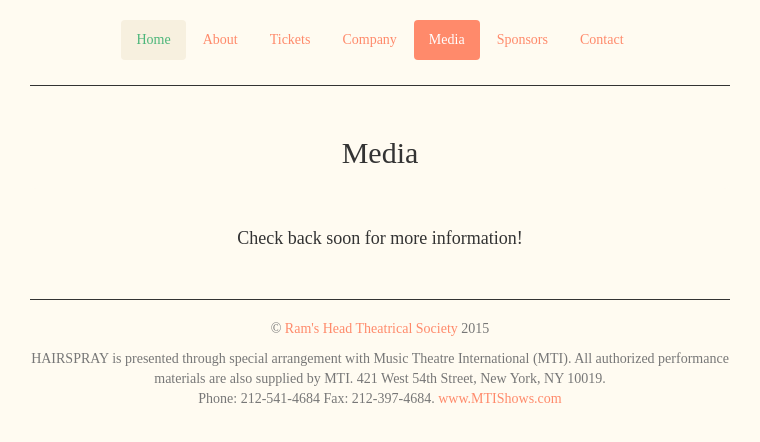
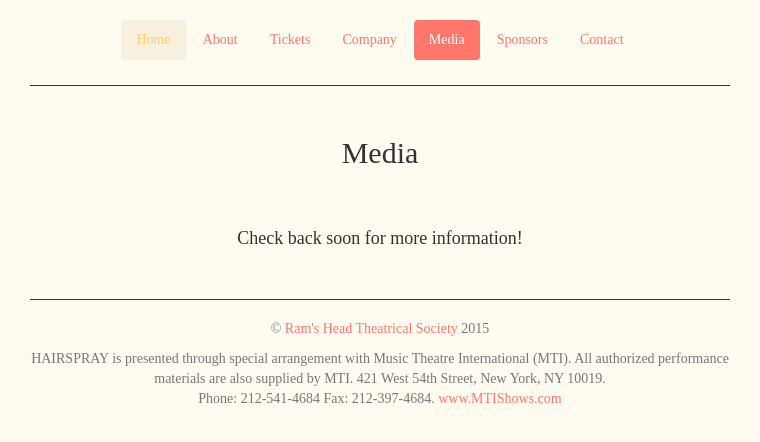
Before and after one commit to nmasharani/hairspray, a plain HTML site: page media.html in a window 1280 px wide. In both pictures the pointer is over the link "Home". Shown: the whole page, without its empty margins (260-1020 px from the left). Drawn offline with Linux system fonts and the light colour scheme.

Commit message:
updated CSS

```diff
--- a/css/custom.css
+++ b/css/custom.css
@@ -15,11 +15,13 @@ img {
 }
 
 a {
-	color: #FF8A6B;
+	/*color: #FF8A6B;*/
+	color:#FF766B;
 }
 
 a:hover, a:focus {
-	color:#4CB67A;
+	/*color:#4CB67A;*/
+	color:#FFCD6B;
 }
 
 .left {
@@ -30,7 +32,8 @@ a:hover, a:focus {
 }
 
 h1 {
-	color: #FF8A6B !important;
+	/*color: #FF8A6B !important;*/
+	color: #FF766B !important;
 	font-size:100px !important;
 }
 
@@ -47,19 +50,22 @@ ul.nav li.active a {
 .nav-pills > li.active > a:hover,
 .nav-pills > li.active > a:focus {
   color: #fff;
-  background-color: #FF8A6B;
+  /*background-color: #FF8A6B;*/
+  background-color: #FF766B;
 }
 
 
 .nav-pills > li > a:hover,
 .nav-pills > li > a:focus {
-	color:#4CB67A;
+	/*color:#4CB67A;*/
+	color: #FFCD6B;
     background-color: #F7F0DF;
 }
 
 .map {
 	margin: 0 auto;
-    background-color:#FF8A6B;
+    /*background-color:#FF8A6B;*/
+    background-color:#FF766B;
     width:420px;
     height:320px;
     padding-top:10px;
```
